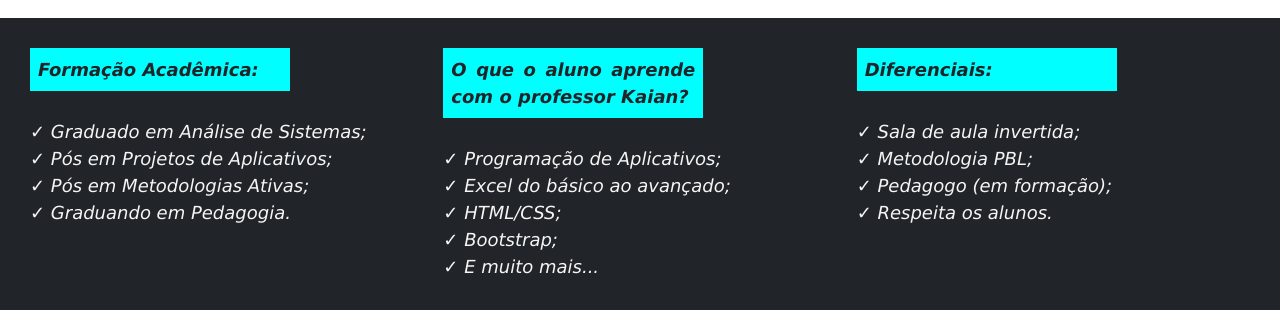
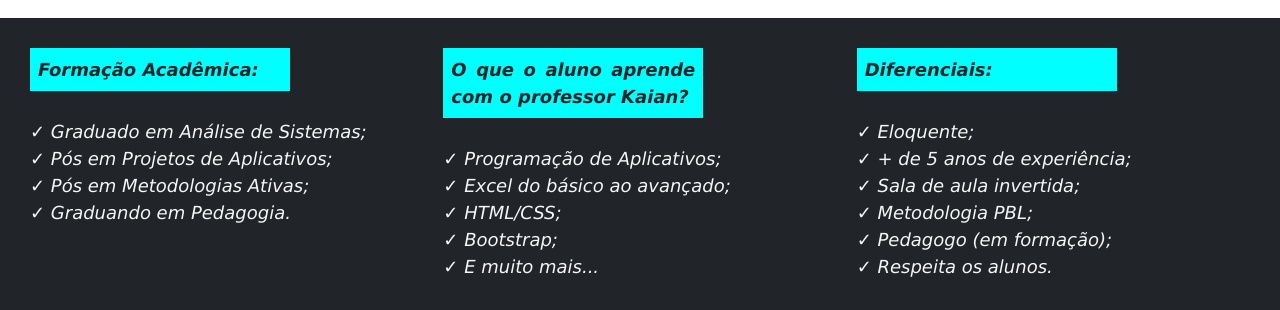
Before and after one commit to KaianNovais/professorKaianNovais, a plain HTML site: page index.html in a window 1280 px wide. Shown: the part 801-1111 px from the top of the page. Drawn offline with nearby package versions, Linux system fonts and the light colour scheme.

Commit message:
Add files via upload

```diff
--- a/index.html
+++ b/index.html
@@ -52,6 +52,8 @@
             </div>
             <div class="flex-item-right">
                 <div class="formacao">Diferenciais:</div><br>
+                <span class="icon">&#10003; Eloquente;</span><br>
+                <span class="icon">&#10003; + de 5 anos de experiência;</span><br>
                 <span class="icon">&#10003; Sala de aula invertida;</span><br>
                 <span class="icon">&#10003; Metodologia PBL;</span><br>
                 <span class="icon">&#10003; Pedagogo (em formação);</span><br>
```
